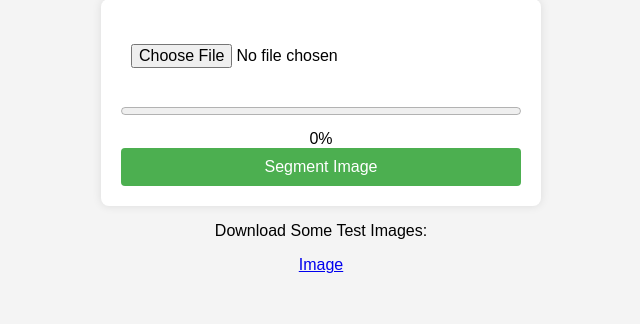
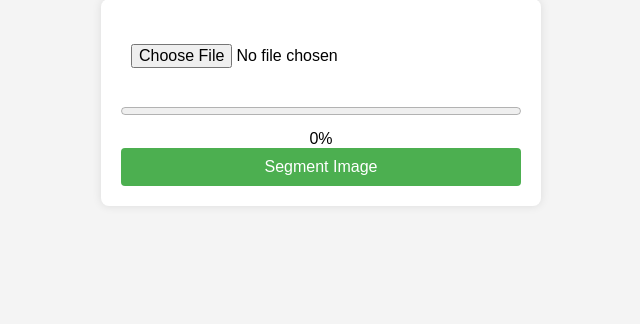
Before and after one commit to plateau11/colpoSegmentor, a Flask app: page / in a window 1280 px wide. Shown: the part 109-433 px from the top of the page, without its empty margins (319-959 px from the left). Run offline with Flask 2, Linux system fonts and the light colour scheme; parts of the project's set-up code (start-up, migrations or seed data) failed here and were passed over.

Commit message:
Update index.html

```diff
--- a/templates/index.html
+++ b/templates/index.html
@@ -69,11 +69,14 @@
         <button type="button" onclick="uploadFile()">Segment Image</button>
     </form>
 
+    <br><br>
+
+    <!--
     <div>
         <p>Download Some Test Images: </p>
-        <a href="/download_image" download="downloaded_image.jpg">Image</a>
+        <a href="test1.jpg" download="downloaded_image.jpg">Image</a>
     </div>
-
+    -->
 
     <script>
         function uploadFile() {
```
